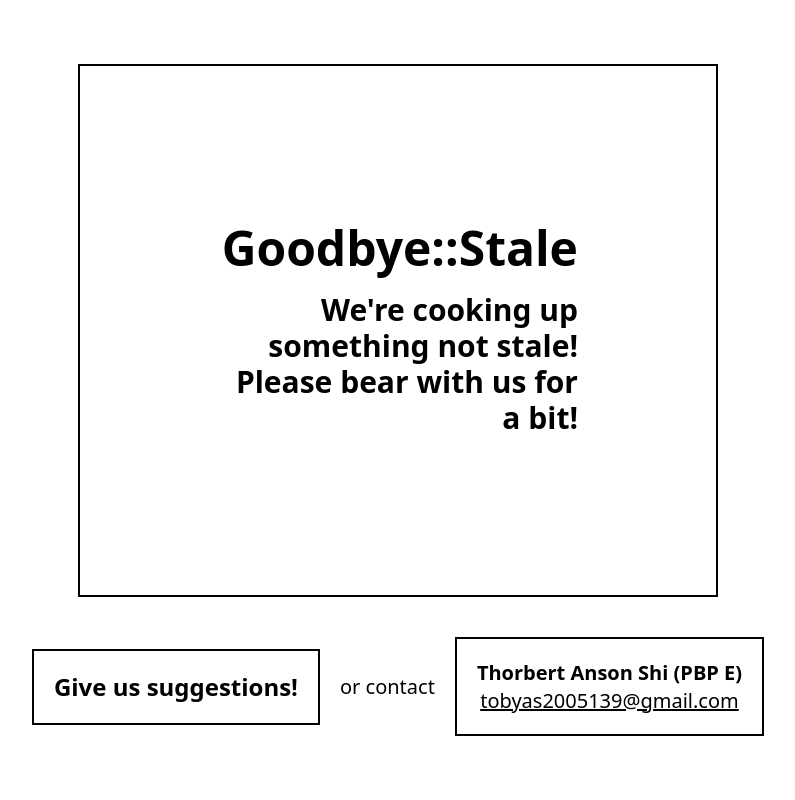
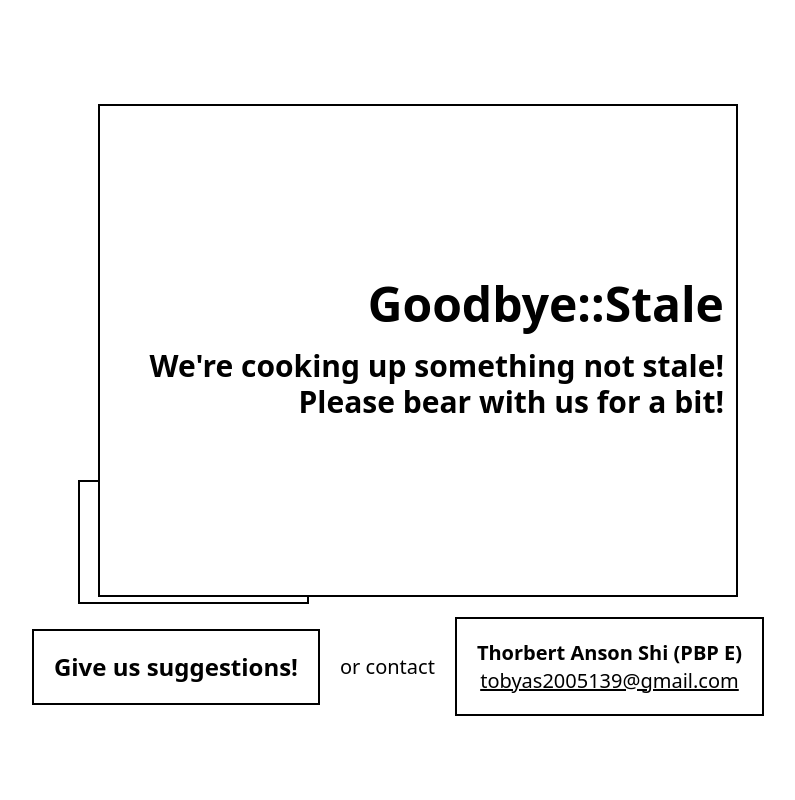
Before and after one commit to thorbert-anson-shi/goodbye-stale, a Django app: page / in a window 1280 px wide. Shown: the whole page, without its empty margins (242-1037 px from the left). Run offline with Django 5.2, Linux system fonts and the light colour scheme; data that the repository does not hold is empty; some libraries are stand-ins or nearby versions.

Commit message:
Finished Tugas 3

```diff
--- a/goodbye_stale/settings.py
+++ b/goodbye_stale/settings.py
@@ -23,7 +23,7 @@
 SECRET_KEY = "django-insecure-xtie8o6uj6&=7elr@kfiuilr3^_j)t3!k9bk(gk1(szb4z%0d7"
 
 # SECURITY WARNING: don't run with debug turned on in production!
-DEBUG = False
+DEBUG = True
 
 ALLOWED_HOSTS = ["127.0.0.1", "thorbert-anson-goodbyestale.pbp.cs.ui.ac.id"]
 
--- /dev/null
+++ b/main/templates/base.html
@@ -0,0 +1,17 @@
+{% load static %}
+<!DOCTYPE html>
+<html lang="en">
+  <head>
+    <title>Goodbye::Stale</title>
+    <meta charset="UTF-8" />
+    <meta name="viewport" content="width=device-width, initial-scale=1.0" />
+    <script src="https://cdn.tailwindcss.com"></script>
+    {% block meta %} {% endblock meta %}
+  </head>
+
+  <body
+    class="flex flex-col h-screen w-screen justify-center items-center overflow-scroll"
+  >
+    {% block content %} {% endblock content %}
+  </body>
+</html>
--- a/main/templates/main.html
+++ b/main/templates/main.html
@@ -1,21 +1,26 @@
-<!DOCTYPE html>
-<html lang="en">
-  <head>
-    <meta charset="UTF-8" />
-    <meta name="viewport" content="width=device-width, initial-scale=1.0" />
-    <script src="https://cdn.tailwindcss.com"></script>
-    <title>Goodbye::Stale</title>
-  </head>
-  <body
-    class="flex flex-col h-screen w-screen justify-center items-center space-y-10"
+{% extends 'base.html' %} {% block content %}
+<main
+  id="main-container"
+  class="flex flex-col z-20 text-xl w-1/2 h-2/3 bg-white"
 >
-    <main
+  <div
     id="items-container"
-      class="flex flex-row border-2 border-black p-12 text-xl w-1/2 h-2/3 space-x-5 overflow-scroll items-center bg-white justify-center duration-500 hover:-translate-x-2 hover:-translate-y-2 hover:drop-shadow-[1rem_1rem_rgba(0,0,0,1)]"
+    class="flex flex-col items-center m-5 justify-center bg-white h-full w-full z-20 p-3 border-2 border-black duration-500 hover:-translate-x-2 hover:-translate-y-2 hover:drop-shadow-[1rem_1rem_rgba(0,0,0,1)]"
+  >
+    {% if recipes %}
+    <h1
+      class="text-center text-3xl font-bold flex flex-col justify-center mb-3"
+    >
+      Our not stale recipes
+    </h1>
+    {% endif %}
+    <div
+      id="carousel"
+      class="flex flex-row overflow-x-scroll overflow-y-hidden w-full space-x-5"
     >
       {% for item in recipes %}
       <div
-        class="w-1/2 h-full border-2 border-black p-5 overflow-scroll min-h-1/2 shrink-0"
+        class="w-1/2 h-full border-2 border-black p-5 overflow-scroll min-h-1/2 shrink-0 m-auto"
       >
         <div
           class="rounded-t-xl bg-white p-5 flex flex-row mb-3 justify-between"
@@ -23,7 +28,7 @@
           <h1 class="font-bold">{{item.name}}</h1>
           <h2 class="text-right">Rp {{item.price}}</h2>
         </div>
-        <div class="px-5">
+        <details class="px-5 space-y-2" open>
           <div>
             <h2 class="font-bold">Description</h2>
             <h2>{{item.description}}</h2>
@@ -36,16 +41,26 @@
               {% endfor %}
             </ul>
           </div>
-        </div>
+        </details>
       </div>
       {% empty %}
-      <div class="text-right align-right w-2/3 space-y-5">
+      <div id="no-recipes-text" class="text-right w-full space-y-5">
         <h1 class="text-5xl font-bold">Goodbye::Stale</h1>
         <h1 class="text-3xl font-bold">
           We're cooking up something not stale! Please bear with us for a bit!
         </h1>
       </div>
       {% endfor %}
+    </div>
+  </div>
+  <div
+    class="-z-30 border-2 border-black p-8 bg-white absolute top-[60vh] left-[25vw] duration-500 hover:-translate-x-[12rem]"
+  >
+    <a target="_blank" href="{% url 'create_product' %}"
+      >Psst... you wanna<br />
+      <u> create a product?</u></a
+    >
+  </div>
 </main>
 <dialog id="modal">
   <div
@@ -69,8 +84,7 @@
         placeholder="Description"
         value=""
         class="p-2 h-full resize-none overflow-scroll border-2 border-black focus:outline-none"
-          >
-          </textarea>
+      ></textarea>
       <div
         id="btn-group"
         class="flex flex-row justify-between space-x-3 *:flex-grow *:p-3 *:border-2 *:border-black"
@@ -85,7 +99,11 @@
         <button
           id="cancel-submission"
           type="button"
-              onclick="document.getElementById('modal').close()"
+          onclick="{
+                // Empty form after cancellation
+                document.querySelector('form').reset();
+                document.getElementById('modal').close();
+              }"
           class="bg-white hover:bg-red-500"
         >
           Cancel
@@ -133,7 +151,9 @@
         alert(error);
         console.log(error);
       });
+
+    // Empty form after submission
+    form.reset();
   });
 </script>
-  </body>
-</html>
+{% endblock content %}
--- a/main/urls.py
+++ b/main/urls.py
@@ -4,6 +4,19 @@
 
 urlpatterns = [
     path("", all_recipes, name="all_recipes"),
+    path("create_product/", create_product, name="create_product"),
     path("add_suggestion/", add_suggestion, name="add_suggestion"),
     path("create_order/", create_order, name="create_order"),
+    path("json/", fetch_products_json, name="fetch_products_json"),
+    path("xml/", fetch_products_xml, name="fetch_products_xml"),
+    path(
+        "json/<str:id>/",
+        fetch_product_json_by_id,
+        name="fetch_product_json_by_id",
+    ),
+    path(
+        "xml/<str:id>/",
+        fetch_product_xml_by_id,
+        name="fetch_product_xml_by_id",
+    ),
 ]
--- a/main/views.py
+++ b/main/views.py
@@ -1,7 +1,9 @@
 from django.http import HttpResponse, HttpRequest
+from django.core import serializers
 from django.views.decorators.csrf import csrf_protect
 from django.views.decorators.http import require_POST
-from django.shortcuts import render
+from django.shortcuts import render, redirect
+from .forms import ProductCreationForm
 from .models import *
 
 
@@ -27,5 +29,47 @@
     return HttpResponse({"message": "Object successfully created!"}, status=201)
 
 
+def create_product(request: HttpRequest):
+    form = ProductCreationForm(request.POST or None)
+
+    if form.is_valid() and request.method == "POST":
+        form.save()
+        return redirect("all_recipes")
+
+    return render(request, "product-creation.html", {"form": form})
+
+
+# fetch all products in json
+def fetch_products_json(request: HttpRequest):
+    queryset = Product.objects.all()
+    return HttpResponse(
+        serializers.serialize("json", queryset), content_type="application/json"
+    )
+
+
+# fetch all products in xml
+def fetch_products_xml(request: HttpRequest):
+    queryset = Product.objects.all()
+    return HttpResponse(
+        serializers.serialize("xml", queryset), content_type="application/xml"
+    )
+
+
+# fetch product json by id
+def fetch_product_json_by_id(request: HttpRequest, id: uuid.UUID):
+    queryset = Product.objects.filter(pk=id)
+    return HttpResponse(
+        serializers.serialize("json", queryset), content_type="application/json"
+    )
+
+
+# fetch product xml by id
+def fetch_product_xml_by_id(request: HttpRequest, id: uuid.UUID):
+    queryset = Product.objects.filter(id=id)
+    return HttpResponse(
+        serializers.serialize("xml", queryset), content_type="application/xml"
+    )
+
+
 def create_order(request: HttpRequest):
     return HttpResponse("No response yet")
```
Also changed, not shown: main/forms.py (added, +13 -0 lines), main/models.py (+6 -1 lines), main/templates/product-creation.html (added, +10 -0 lines), main/migrations/0006_alter_product_id.py (added), main/migrations/0007_alter_product_price.py (added). Lines whose indentation alone changed are shown as unchanged.
